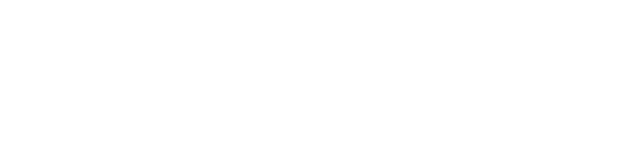
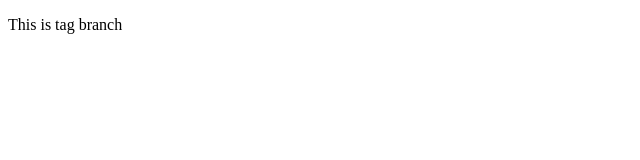
Before and after one commit to likhithv76/p1-demo, a plain HTML site: page index.html in a window 1280 px wide. Shown: the whole page, without its empty margins (0-640 px from the left). Drawn offline with Linux system fonts and the light colour scheme.

Commit message:
added p tag to index.html

```diff
--- a/index.html
+++ b/index.html
@@ -6,6 +6,6 @@
     <title>Document</title>
 </head>
 <body>
-
+    <p>This is tag branch</p>
 </body>
 </html>
```
